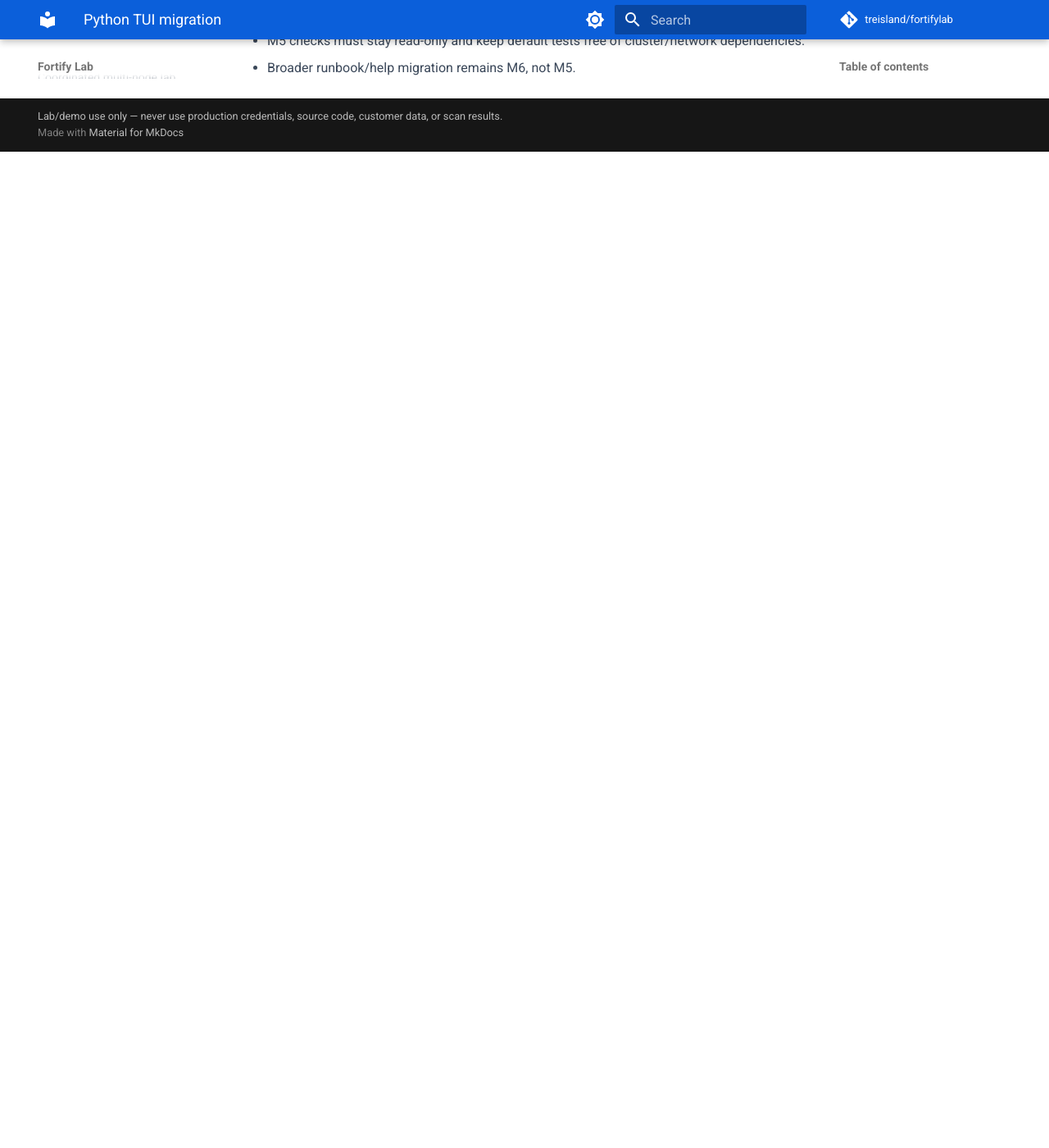
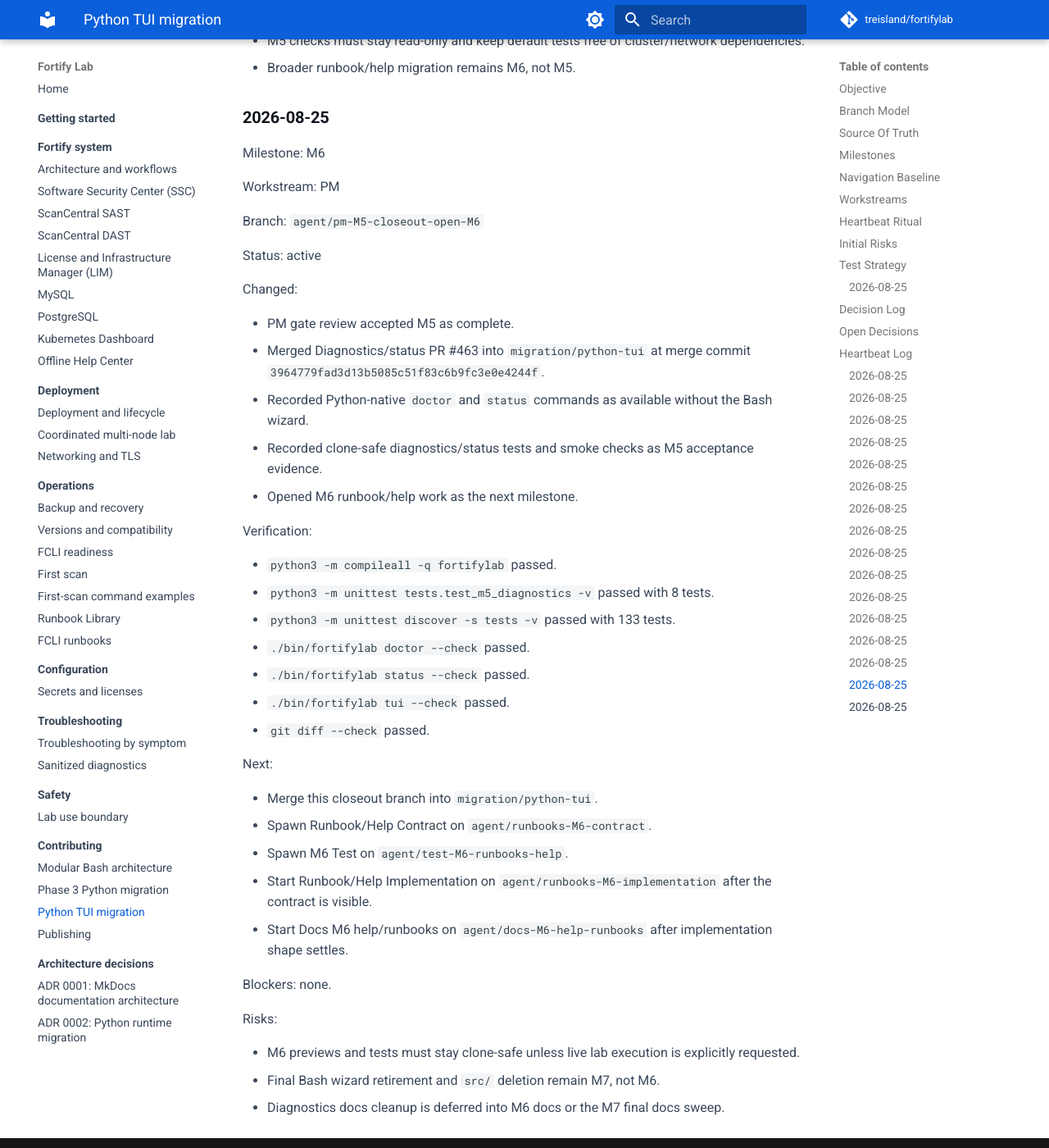
Before and after one commit to treisland/fortifylab, an MkDocs documentation site: the page built from docs/development/python-tui-migration.md, in a window 1280 px wide and 1400 px high, scrolled down 20748 px. Shown: the whole window at 82% size. Built offline with MkDocs 1.6.1 and Material for MkDocs 9.7.7, drawn with Linux system fonts in a browser that asks for light colours; comment, search, counter and statistics services are not loaded; before the commit the page ends 20933 px from its top, so only the background shows below that.

Commit message:
Close M5 and open M6 migration work

```diff
--- a/docs/development/python-tui-migration.md
+++ b/docs/development/python-tui-migration.md
@@ -738,3 +738,48 @@ Risks:
 
 - M5 checks must stay read-only and keep default tests free of cluster/network dependencies.
 - Broader runbook/help migration remains M6, not M5.
+
+
+### 2026-08-25
+
+Milestone: M6
+
+Workstream: PM
+
+Branch: `agent/pm-M5-closeout-open-M6`
+
+Status: active
+
+Changed:
+
+- PM gate review accepted M5 as complete.
+- Merged Diagnostics/status PR #463 into `migration/python-tui` at merge commit `3964779fad3d13b5085c51f83c6b9fc3e0e4244f`.
+- Recorded Python-native `doctor` and `status` commands as available without the Bash wizard.
+- Recorded clone-safe diagnostics/status tests and smoke checks as M5 acceptance evidence.
+- Opened M6 runbook/help work as the next milestone.
+
+Verification:
+
+- `python3 -m compileall -q fortifylab` passed.
+- `python3 -m unittest tests.test_m5_diagnostics -v` passed with 8 tests.
+- `python3 -m unittest discover -s tests -v` passed with 133 tests.
+- `./bin/fortifylab doctor --check` passed.
+- `./bin/fortifylab status --check` passed.
+- `./bin/fortifylab tui --check` passed.
+- `git diff --check` passed.
+
+Next:
+
+- Merge this closeout branch into `migration/python-tui`.
+- Spawn Runbook/Help Contract on `agent/runbooks-M6-contract`.
+- Spawn M6 Test on `agent/test-M6-runbooks-help`.
+- Start Runbook/Help Implementation on `agent/runbooks-M6-implementation` after the contract is visible.
+- Start Docs M6 help/runbooks on `agent/docs-M6-help-runbooks` after implementation shape settles.
+
+Blockers: none.
+
+Risks:
+
+- M6 previews and tests must stay clone-safe unless live lab execution is explicitly requested.
+- Final Bash wizard retirement and `src/` deletion remain M7, not M6.
+- Diagnostics docs cleanup is deferred into M6 docs or the M7 final docs sweep.
```
Also changed, not shown: 1 other file.
